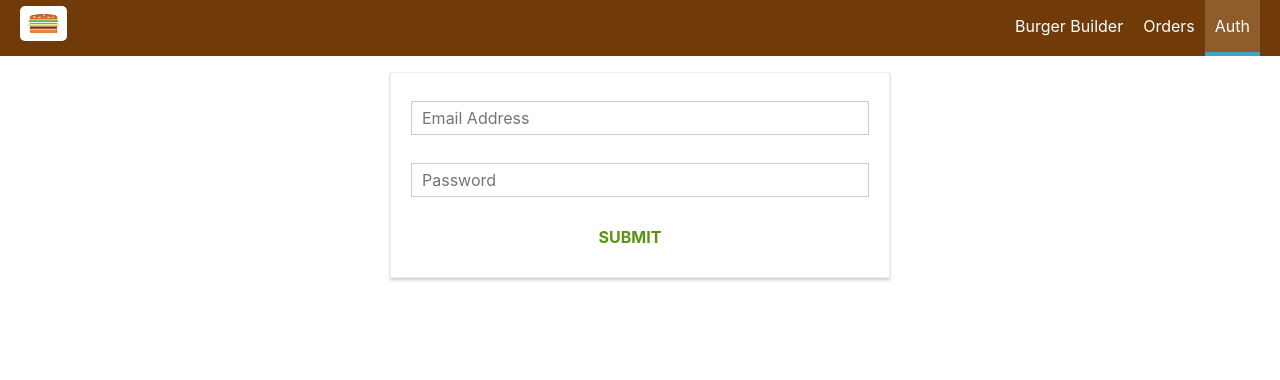
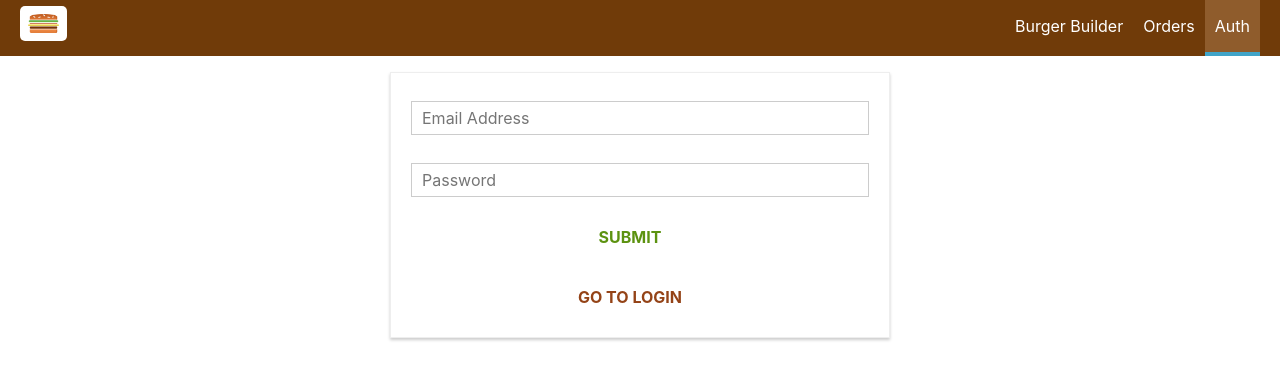
Before and after one commit to pokuk76/burger-builder, a React app: page /auth in a window 1280 px wide. Shown: the top 380 px of the page. Built offline with nearby package versions, Linux system fonts and the light colour scheme.

Commit message:
Adding Sign-In

```diff
--- a/src/containers/Auth/Auth.js
+++ b/src/containers/Auth/Auth.js
@@ -43,6 +43,7 @@
                 touched: false,
             },
         },
+        isSignup: true,
     }
 
     checkValidity(value, rules) {
@@ -91,7 +92,13 @@
 
     submitHandler = (event) => {
         event.preventDefault();
-        this.props.onAuth(this.state.controls.email.value, this.state.controls.password.value);
+        this.props.onAuth(this.state.controls.email.value, this.state.controls.password.value, this.state.isSignup);
+    }
+
+    switchAuthModeHandler = () => {
+        this.setState(prevState => {
+            return { isSignup: !prevState.isSignup };
+        });
     }
 
     render() {
@@ -124,6 +131,11 @@
                     { form }
                     <Button btnType="Success">SUBMIT</Button>
                 </form>
+                <Button
+                    btnType="Danger"
+                    clicked={this.switchAuthModeHandler} >
+                        GO TO { this.state.isSignup ? "LOGIN" : "SIGN-UP"}
+                </Button>
             </div>
         );
     }
@@ -131,7 +143,7 @@
 
 const mapDispatchToProps = dispatch => {
     return {
-        onAuth: (email, password) => dispatch( actions.auth(email, password) ),
+        onAuth: (email, password, isSignup) => dispatch( actions.auth(email, password, isSignup) ),
     };
 };
 
--- a/src/store/actions/auth.js
+++ b/src/store/actions/auth.js
@@ -22,7 +22,7 @@
     };
 };
 
-export const auth = (email, password) => {
+export const auth = (email, password, isSignup) => {
     return dispatch => {
         dispatch( authStart() );
         const authData = {
@@ -30,8 +30,13 @@
             password: password,
             returnSecureToken: true
         };
-        const authAPI = 'https://identitytoolkit.googleapis.com/v1/accounts:signUp?key=AIzaSyDUCRJczfDaicfdlEbeLqLCy2GA2-oCHMs';
-        axios.post(authAPI, authData)
+
+        let authAPI_URL = 'https://identitytoolkit.googleapis.com/v1/accounts:signUp?key=AIzaSyDUCRJczfDaicfdlEbeLqLCy2GA2-oCHMs';
+        if (!isSignup) {
+            authAPI_URL = 'https://identitytoolkit.googleapis.com/v1/accounts:signInWithPassword?key=AIzaSyDUCRJczfDaicfdlEbeLqLCy2GA2-oCHMs';
+        }
+
+        axios.post(authAPI_URL, authData)
             .then( response => {
                 console.log(response);
                 dispatch( authSuccess(response.data) );
```
